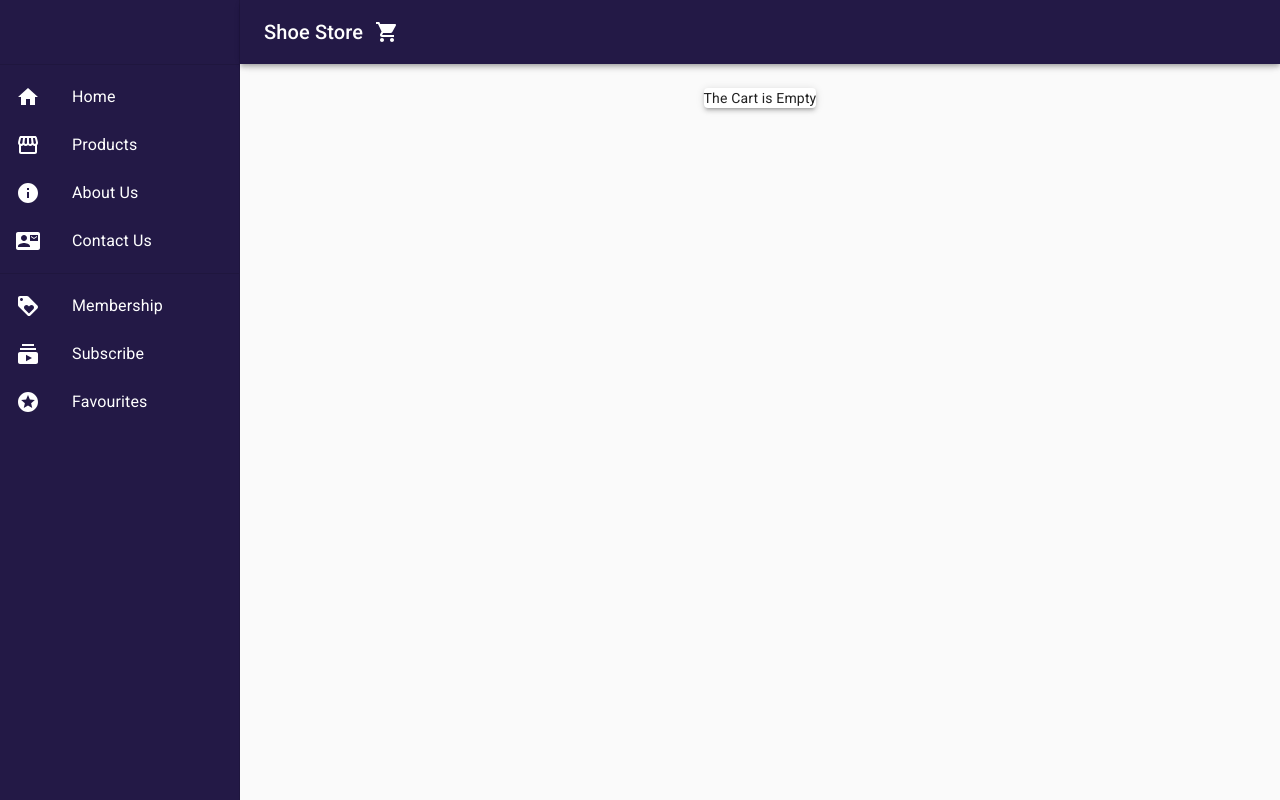
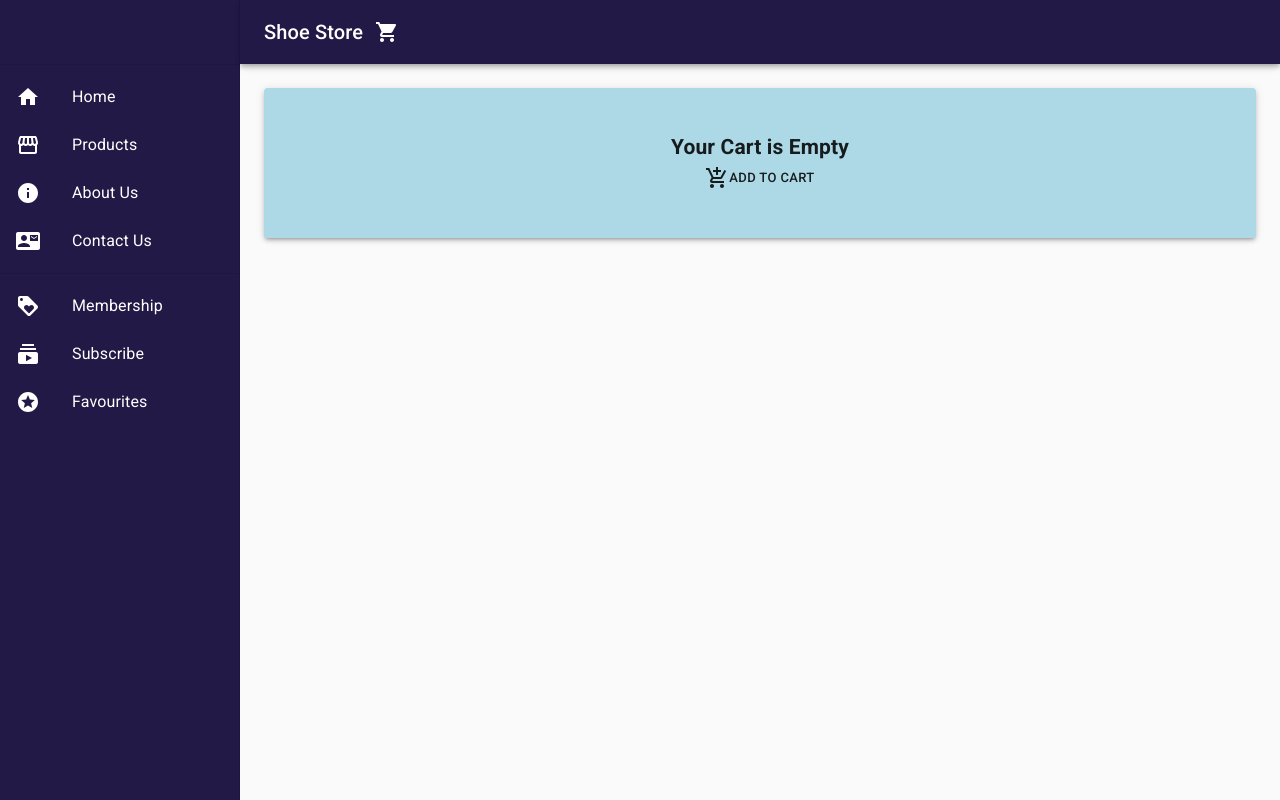
Before and after one commit to haris-aqeel/Bootcamp-Project-3, a React (Create React App) app: page /checkout in a window 1280 px wide. Built offline with nearby package versions, Linux system fonts and the light colour scheme.

Commit message:
Button in Process

```diff
--- a/src/Pages/Checkout.jsx
+++ b/src/Pages/Checkout.jsx
@@ -1,48 +1,52 @@
-import React from 'react'
-import { makeStyles } from '@material-ui/core/styles';
-import Paper from '@material-ui/core/Paper';
-import { useStateValue } from '../States/GlobalState'
+import React from "react";
+import { makeStyles } from "@material-ui/core/styles";
+import Paper from "@material-ui/core/Paper";
+import { useStateValue } from "../States/GlobalState";
+import AddShoppingCartIcon from "@material-ui/icons/AddShoppingCart";
+import Button from "@material-ui/core/Button";
 
 
 const useStyles = makeStyles((theme) => ({
-    root: {
-      flexWrap: 'wrap',
-      width: '100%',
-      display: 'flex',
-      alignItems: 'center',
-      justifyContent: 'center',
-
-      Paper: {
-          width: '300',
-          height: '500',
-
-      },
-    },
-  }));
-
-
+  root: {
+    flexWrap: "wrap",
+    width: "100%",
+    display: "flex",
+    alignItems: "center",
+    justifyContent: "center",
+  },
+  Paper: {
+    width: "100%",
+    height: "150px",
+    display: "flex",
+    justifyContent: "center",
+    alignItems: "center",
+    backgroundColor: "lightblue",
+    flexFlow: "column",
+  },
+}));
 
 const Checkout = () => {
-    const [{basket}] = useStateValue();
-    const classes = useStyles();
+  const classes = useStyles();
+  const [{ basket }] = useStateValue();
 
-   return(
+  return (
     <div className={classes.root}>
-       {basket.length === 0 ?
-        <div className={classes.emptyBasket}>
+      {basket.length === 0 ? (
+        <Paper className={classes.Paper} elevation={3}>
+          <h2 className={classes.text}>Your Cart is Empty</h2>
+          <Button
+            size="small"
+            className={classes.button}
 
-        <Paper className={classes.Paper} elevation={3}>
-            The Cart is Empty
+          >
+            <AddShoppingCartIcon /> Add to Cart
+          </Button>
         </Paper>
+      ) : (
+        <div className={classes.nonEmptyBasket}>Basket is not Empty</div>
+      )}
+    </div>
+  );
+};
 
-        </div>:
-        <div className={classes.nonEmptyBasket}>
-
-            Basket is not Empty
-
-        </div> }
-       </div>
-   );
-}
-
-export default Checkout
+export default Checkout;
```
